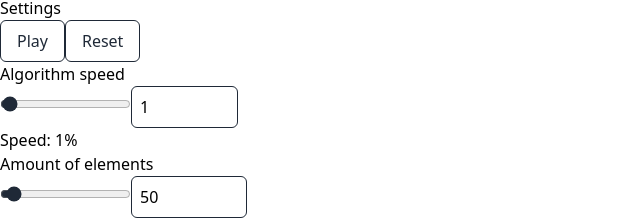
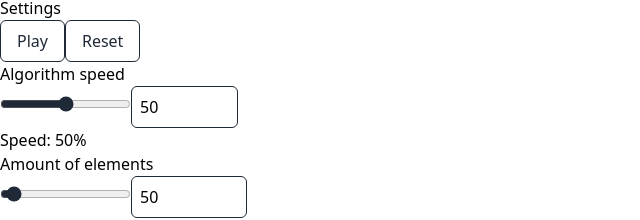
Before and after one commit to mattisvensson/algoexplorer, a React (Vite) app: page /sorting/bubble-sort in a window 1280 px wide. Shown: the part 693-913 px from the top of the page, without its empty margins (0-640 px from the left). Built offline with nearby package versions, Linux system fonts and the light colour scheme.

Commit message:
set default speed to 50

```diff
--- a/src/components/Visualizer.tsx
+++ b/src/components/Visualizer.tsx
@@ -18,7 +18,7 @@ export default function Visualizer() {
   const [currentAlgorithm, setCurrentAlgorithm] = useState<SubnavigationItem>()
   const [algorithmState, setAlgorithmState] = useState<boolean>(false)
   const [arraySize, setArraySize] = useState<number>(50)
-  const [speedMultiplier, setSpeedMultiplier] = useState<number>(1);
+  const [speedMultiplier, setSpeedMultiplier] = useState<number>(50);
   const algorithmStateRef = useRef(false)
   const speedMultiplierRef = useRef(1)
 
```
